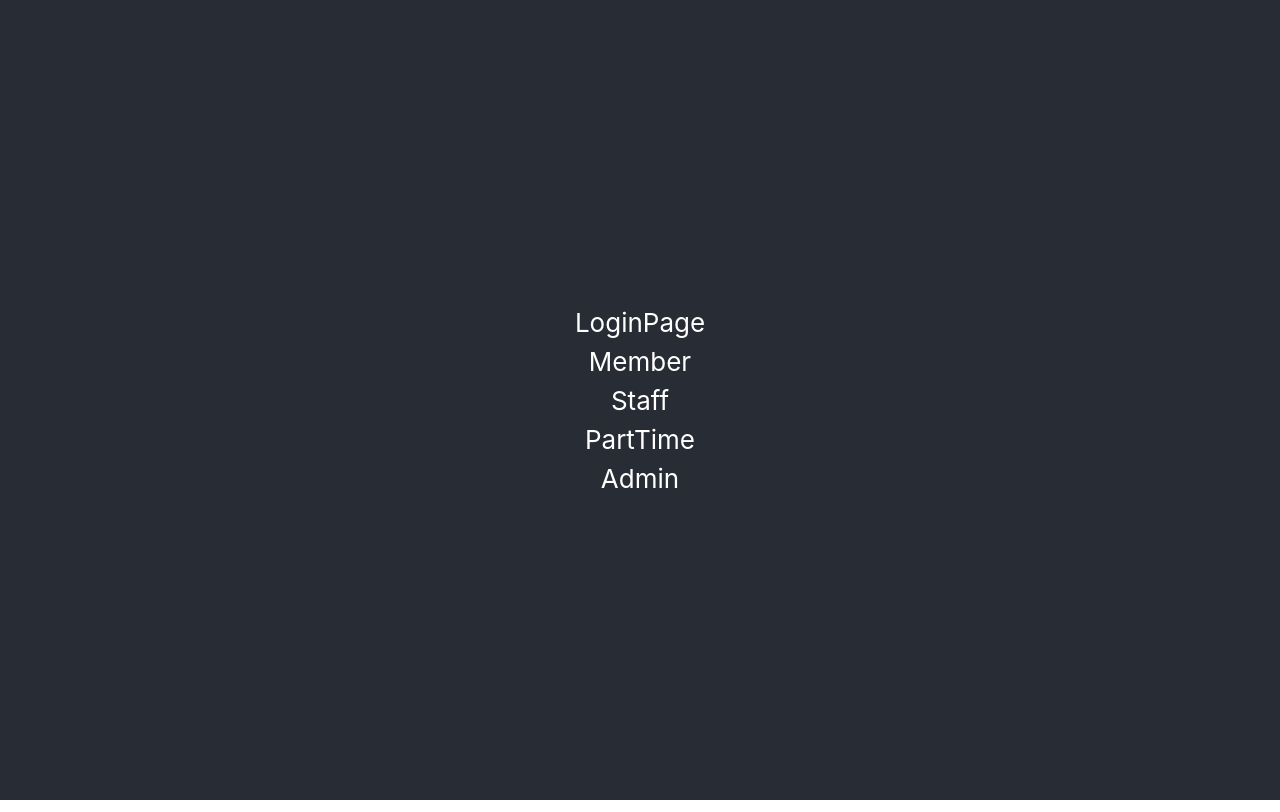
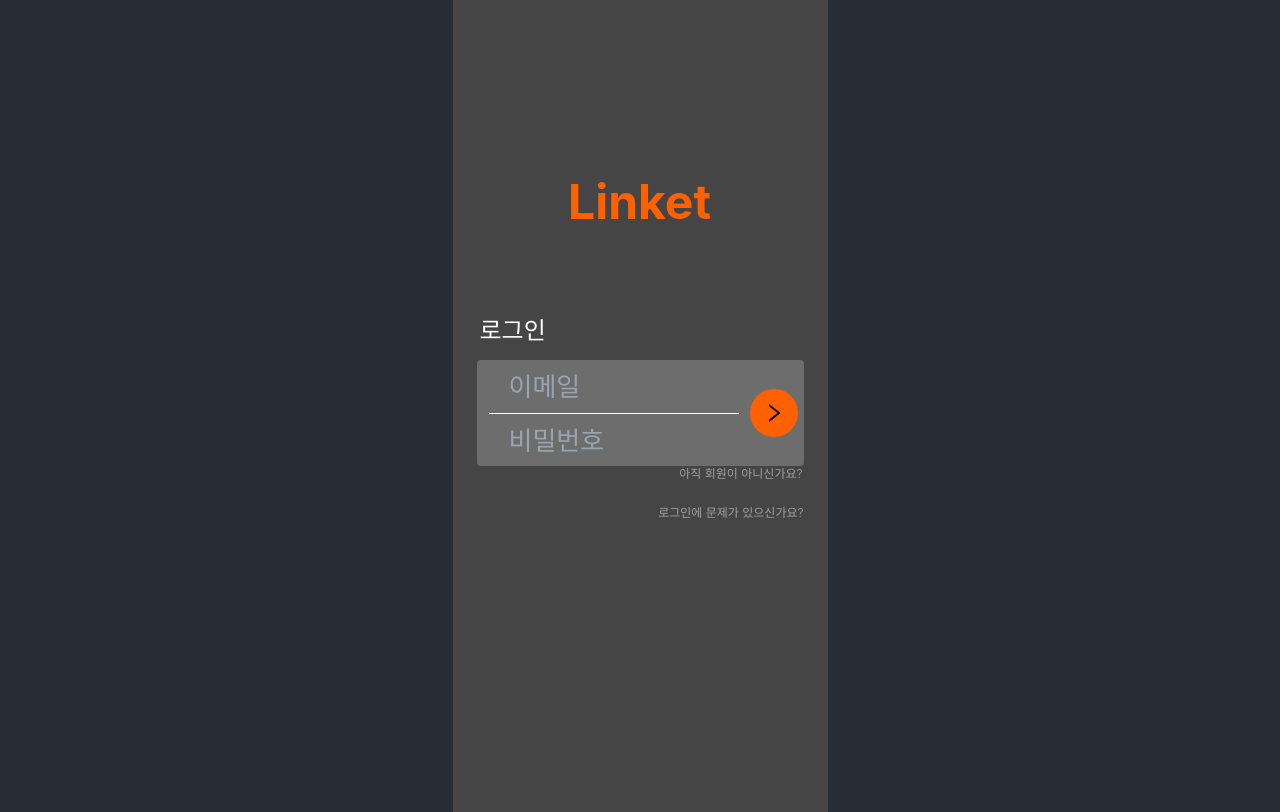
Before and after one commit to KB-Final-Team-2/linket-frontend, a React (Create React App) app: page / in a window 1280 px wide. Built offline with nearby package versions, Linux system fonts and the light colour scheme; the HTML template or start-up script is replaced by a standard one.

Commit message:
[Feat] #3 로그인 페이지 기본 구성

```diff
--- a/src/pages/Auth/index.tsx
+++ b/src/pages/Auth/index.tsx
@@ -1,11 +1,85 @@
+import axios from "axios";
+import { useState } from "react";
+import {AiOutlineRight} from "react-icons/ai"
+import { useDispatch, useSelector } from "react-redux";
+import { User } from "../../interface/User";
+import { setUser } from "../../redux/slice/authSilce";
+import { Link } from "react-router-dom";
+
 const Login = () => {
+
+	const [email, setEmail] = useState("");
+	const [password, setPassword] = useState("");
+	const auth = useSelector((state:any)=>(state.auth.data));
+	const dispatch = useDispatch();
+
+	const handleLogin = () => {
+		axios.post("/api/auth/login",{email:email, password:password})
+		.then((res)=>{
+			const userData : User = res.data;
+			if(userData.email) {
+				console.log(userData);
+				// dispatch(setUser(userData));
+			} else {
+				console.log("wrong");
+			}
+		})
+	}
+
 	return(
-		<div className="">
-			LoginPage
-			<div><a href="/member">Member</a></div>
-			<div><a href="/staff">Staff</a></div>
-			<div><a href="/partTime">PartTime</a></div>
-			<div><a href="/admin">Admin</a></div>
+		<div className="w-[375px] h-[812px] relative overflow-hidden bg-[#454545]">
+			<div className="w-[327px] h-[106px] relative left-6 top-[360px] rounded bg-[#c4c4c4]/[0.31] overflow-hidden px-3">
+				<div className="w-full h-1/2 px-5">
+					<input
+						className="w-full h-full focus:outline-none text-white bg-black/[0]"
+						type="text"
+						placeholder="이메일"
+						value={email}
+						onChange={(e)=>{setEmail(e.target.value)}}/>
+				</div>
+				<div className="w-[250px] h-[1px] bg-white"/>
+				<div className="w-full h-1/2 px-5">
+					<input
+						className="w-full h-full focus:outline-none text-white bg-black/[0]"
+						type="text"
+						placeholder="비밀번호"
+						value={password}
+						onChange={(e)=>{setPassword(e.target.value)}}/>
+				</div>
+			</div>
+			<div
+				className="w-12 h-12 rounded-full bg-[#FF6000] absolute left-[297px] top-[389px] text-[24px] flex justify-center items-center text-black"
+				onClick={handleLogin}
+			>
+				<AiOutlineRight/>
+			</div>
+			<div className="w-[185px] h-8 absolute left-[27px] top-[315px]">
+				<p className="w-[185px] h-8 absolute left-0 top-0 text-2xl font-light text-left text-white">
+					로그인
+				</p>
+			</div>
+			<Link
+				className="
+					w-[327px] h-[39px] absolute left-[23px] top-[466px]
+					text-[#a0a0a0] hover:text-white
+				"
+				to={"/register"}
+			>
+				<p className="w-[327px] h-[39px] absolute left-0 top-0 text-xs font-light text-right ">
+				아직 회원이 아니신가요?
+				</p>
+			</Link>
+			<div className="w-[327px] h-[39px] absolute left-6 top-[505px]">
+				<p className="w-[327px] h-[39px] absolute left-0 top-0 text-xs font-light text-right text-[#a0a0a0]">
+				로그인에 문제가 있으신가요?
+				</p>
+			</div>
+			<div className="w-[238px] h-[58px] absolute left-[68px] top-[178px]">
+				<p className="w-[238px] h-[58px] absolute left-0 top-0 text-5xl font-bold text-center text-[#ff6000]">
+				Linket
+				</p>
+			</div>
+			<div className="w-[43px] h-[43px] absolute left-60 top-[623px]" />
 		</div>
 	)
 }
--- a/src/pages/Member/index.tsx
+++ b/src/pages/Member/index.tsx
@@ -2,7 +2,7 @@
 import { useDispatch, useSelector } from "react-redux";
 import Login from "../Auth";
 import axios from "axios";
-import { login, postLogin } from "../../redux/slice/userSilce";
+import { login, postLogin } from "../../redux/slice/authSilce";
 import { AppDispatch } from "../../redux/store";
 
 const Member = () => {
--- /dev/null
+++ b/src/redux/slice/authSilce.ts
@@ -0,0 +1,51 @@
+import { createSlice, createAsyncThunk } from '@reduxjs/toolkit';
+import axios from 'axios';
+import { User } from '../../interface/User';
+
+export const login = createAsyncThunk("loginState", async (_:void, {rejectWithValue})=>{
+    try {
+        const userData: User = (await axios.get(`/api/login/`)).data;
+        return userData;
+    } catch (error) {
+        rejectWithValue(error);
+    }
+})
+
+export const postLogin = createAsyncThunk("loginPostState", async(_:void, {rejectWithValue})=>{
+    try {
+        const userData = (await axios.post("/api/postLogin",{email:"abcd",password:"defg"})).data;
+        console.log(userData);
+        return userData;
+    } catch (error) {
+
+    }
+})
+
+const authSlice = createSlice({
+    name: 'auth',
+    initialState:{
+        data: {},
+        loading: false
+    },
+    reducers: {
+        setUser: (state, action) => {
+            state.data = action.payload;
+        }
+    },
+    extraReducers: (builder)=>{
+        builder.addCase(login.pending,(state, action)=>{
+            state.loading = true;
+        });
+        builder.addCase(login.fulfilled,(state, action)=>{
+            state.data = action.payload as User;
+            state.loading= false;
+        });
+        builder.addCase(login.rejected, (state)=>{
+            state.data={};
+            state.loading=false;
+        })
+    }
+})
+
+export const { setUser } = authSlice.actions
+export default authSlice.reducer
--- a/src/redux/store.ts
+++ b/src/redux/store.ts
@@ -1,17 +1,19 @@
 import { configureStore } from '@reduxjs/toolkit'
-import userSlice from './slice/userSilce'
-import eventSlice from './slice/eventSlice'
-import ticketSlice from './slice/ticketSlice'
-import reviewSlice from './slice/reviewSlice'
-import attendSlice from './slice/attendSlice'
+import userReducer from './slice/userSilce'
+import authReducer from './slice/authSilce'
+import eventReducer from './slice/eventSlice'
+import ticketReducer from './slice/ticketSlice'
+import reviewReducer from './slice/reviewSlice'
+import attendReducer from './slice/attendSlice'
 
 const store = configureStore({
   reducer: {
-    user: userSlice,
-    event: eventSlice,
-    ticket: ticketSlice,
-    review: reviewSlice,
-    attend: attendSlice
+    auth: authReducer,
+    user: userReducer,
+    event: eventReducer,
+    ticket: ticketReducer,
+    review: reviewReducer,
+    attend: attendReducer
   },
 })
 
```
